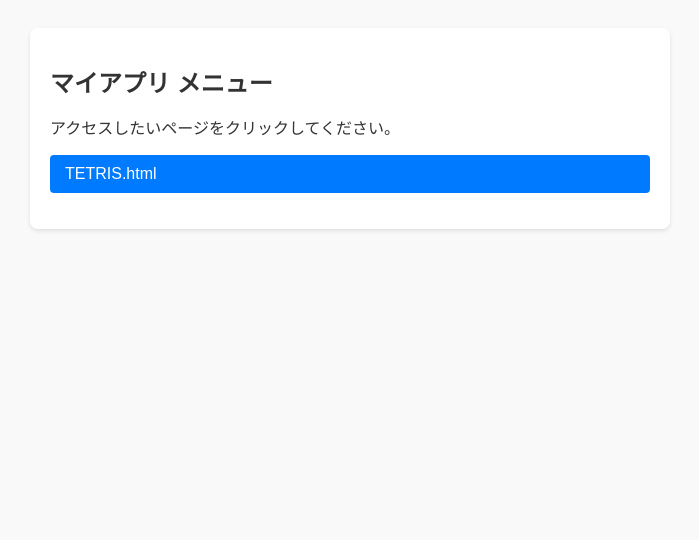
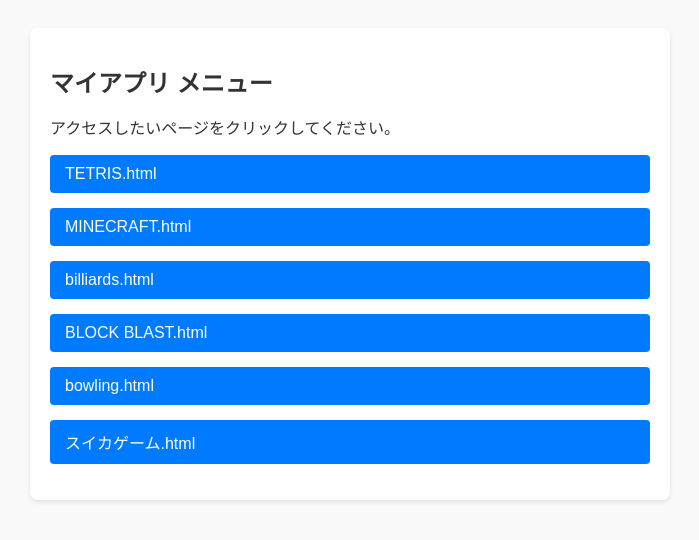
Before and after one commit to mina3710naka-creator/Tetris, a website: page index.html in a window 1280 px wide. Shown: the whole page, without its empty margins (290-989 px from the left). Drawn offline with Linux system fonts and the light colour scheme.

Commit message:
Update index.html

```diff
--- a/index.html
+++ b/index.html
@@ -54,6 +54,11 @@
 
     <ul class="menu-list">
         <li><a href="tetris.html">TETRIS.html</a></li>
+        <li><a href="minecraft.html">MINECRAFT.html</a></li>
+        <li><a href="billiards.html">billiards.html</a></li>
+        <li><a href="block blast.html">BLOCK BLAST.html</a></li>
+        <li><a href="bowling.html">bowling.html</a></li>
+        <li><a href="スイカゲーム.html">スイカゲーム.html</a></li>
     </ul>
 </div>
 
```
